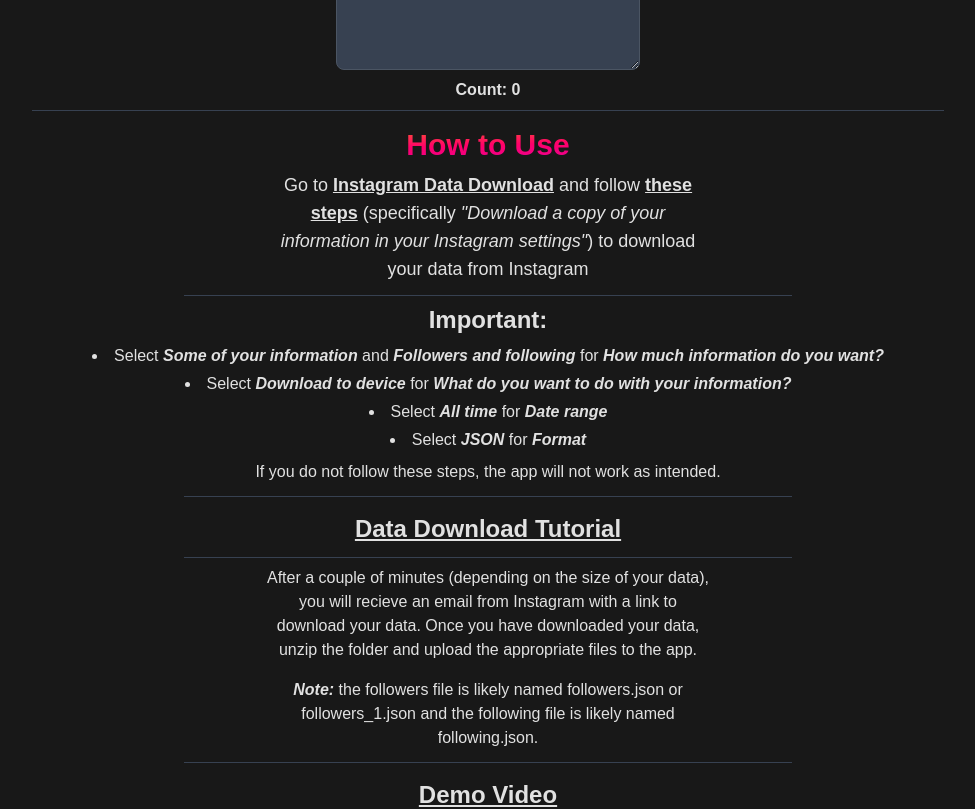
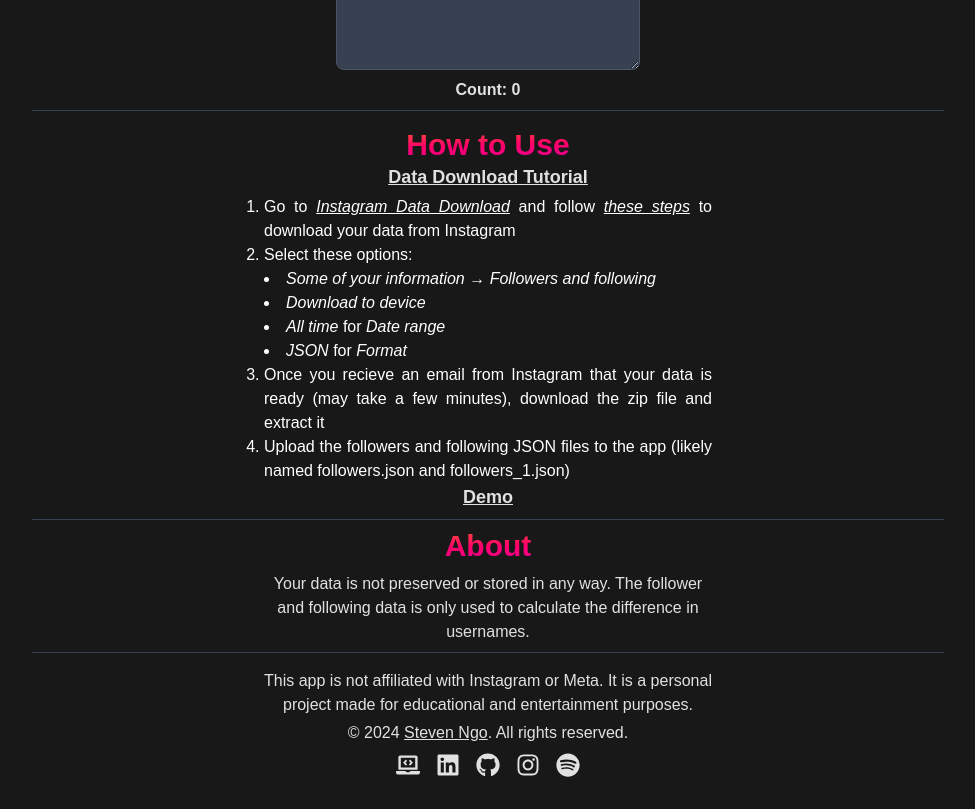
Before and after one commit to stevenxngo/igfollowers, a React (Vite) app: page / in a window 1280 px wide. Shown: the part 420-1229 px from the top of the page, without its empty margins (152-1127 px from the left). Built offline with nearby package versions, Linux system fonts and the light colour scheme; a web font is replaced by a local one.

Commit message:
Finish updated info section

```diff
--- a/src/components/Info.tsx
+++ b/src/components/Info.tsx
@@ -1,15 +1,27 @@
 function Info() {
   return (
-    <div className="my-4">
-      <h2 className="from-ig-orange via-ig-pink to-ig-l-purple mb-2 bg-gradient-to-br bg-clip-text text-3xl font-bold text-transparent">
+    <div className="mb-2 mt-4">
+      <h2 className="bg-gradient-to-br from-ig-orange via-ig-pink to-ig-l-purple bg-clip-text text-3xl font-bold text-transparent">
         How to Use
       </h2>
-      <p className="mx-auto max-w-md text-lg">
+
+      <a
+        href="https://youtu.be/vfQjqbCuicY"
+        target="_blank"
+        rel="noopener noreferrer"
+        className="mx-auto mt-4 text-center text-lg font-bold underline hover:text-ig-l-purple"
+      >
+        Data Download Tutorial
+      </a>
+
+      <div className="mx-auto mt-1 max-w-sm px-4 text-justify sm:max-w-md sm:px-0">
+        <ol className="list-decimal text-white">
+          <li>
             Go to{" "}
             <a
               target="_blank"
               rel="noopener noreferrer"
-          className="hover:text-ig-pink font-bold underline"
+              className="italic underline hover:text-ig-l-purple"
               href="https://www.instagram.com/download/request/"
             >
               Instagram Data Download
@@ -19,85 +31,44 @@
               href="https://help.instagram.com/181231772500920/?cms_platform=www&helpref=platform_switcher#:~:text=Download%20a%20copy%20of%20your%20information%20in%20Accounts%20Center%3A"
               target="_blank"
               rel="noopener noreferrer"
-          className="hover:text-ig-pink font-bold underline"
+              className="italic underline hover:text-ig-l-purple"
             >
               these steps
             </a>{" "}
-        (specifically{" "}
-        <span className="font-medium italic">
-          "Download a copy of your information in your Instagram settings"
-        </span>
-        ) to download your data from Instagram
-      </p>
-      <hr className="mx-auto mt-3 h-px w-1/2 border-0 bg-gray-700" />
-      <div className="my-2">
-        <h4 className="mb-2 text-2xl font-bold">Important:</h4>
-        <ul className="mb-2 list-inside list-disc space-y-1">
-          <li>
-            Select{" "}
-            <span className="font-semibold italic">
-              Some of your information
-            </span>{" "}
-            and{" "}
-            <span className="font-semibold italic">
-              Followers and following
-            </span>{" "}
-            for{" "}
-            <span className="font-semibold italic">
-              How much information do you want?
-            </span>
+            to download your data from Instagram
           </li>
           <li>
-            Select{" "}
-            <span className="font-semibold italic">Download to device</span> for{" "}
-            <span className="font-semibold italic">
-              What do you want to do with your information?
-            </span>
+            Select these options:
+            <ul className="list-inside list-disc italic">
+              <li>Some of your information &rarr; Followers and following</li>
+              <li>Download to device</li>
+              <li>
+                All time <span className="not-italic">for</span> Date range
               </li>
               <li>
-            Select <span className="font-semibold italic">All time</span> for{" "}
-            <span className="font-semibold italic">Date range</span>
+                JSON <span className="not-italic">for</span> Format
+              </li>
+            </ul>
           </li>
           <li>
-            Select <span className="font-semibold italic">JSON</span> for{" "}
-            <span className="font-semibold italic">Format</span>
+            Once you recieve an email from Instagram that your data is ready
+            (may take a few minutes), download the zip file and extract it
           </li>
-        </ul>
-        If you do not follow these steps, the app will not work as intended.
+          <li>
+            Upload the followers and following JSON files to the app (likely
+            named followers.json and followers_1.json)
+          </li>
+        </ol>
       </div>
-      <hr className="mx-auto mt-3 h-px w-1/2 border-0 bg-gray-700" />
-      <a
-          href="https://youtu.be/vfQjqbCuicY"
-          target="_blank"
-          rel="noopener noreferrer"
-          className="hover:text-ig-pink mx-auto mt-4 inline-block text-2xl font-bold underline "
-        >
-          Data Download Tutorial
-        </a>
-      <hr className="mx-auto mt-3 h-px w-1/2 border-0 bg-gray-700" />
-      <div className="my-2">
-        <p className="mx-auto max-w-md">
-          {" "}
-          After a couple of minutes (depending on the size of your data), you
-          will recieve an email from Instagram with a link to download your
-          data. Once you have downloaded your data, unzip the folder and upload
-          the appropriate files to the app.
-        </p>
-        <p className="mx-auto mt-4 max-w-md">
-          <span className="font-semibold italic">Note:</span> the followers file
-          is likely named followers.json or followers_1.json and the following
-          file is likely named following.json.
-        </p>
-        <hr className="mx-auto mt-3 h-px w-1/2 border-0 bg-gray-700" />
+
       <a
         href="https://youtu.be/Pu4-YcPZ9DE"
         target="_blank"
         rel="noopener noreferrer"
-          className="hover:text-ig-pink mx-auto mt-4 inline-block text-2xl font-bold underline "
+        className="mx-auto mt-4 text-center text-lg font-bold underline hover:text-ig-l-purple"
       >
-          Demo Video
+        Demo
       </a>
-      </div>
     </div>
   );
 }
```
Lines whose indentation alone changed are shown as unchanged.
